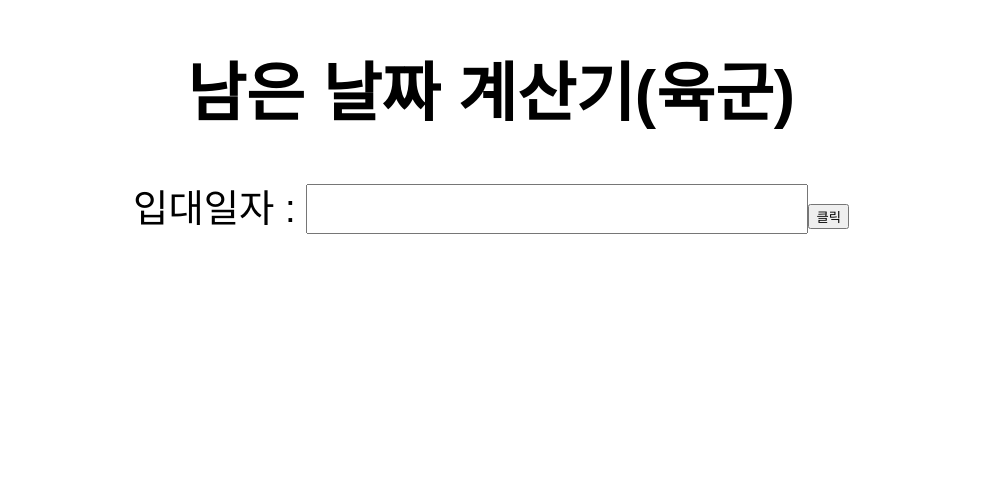
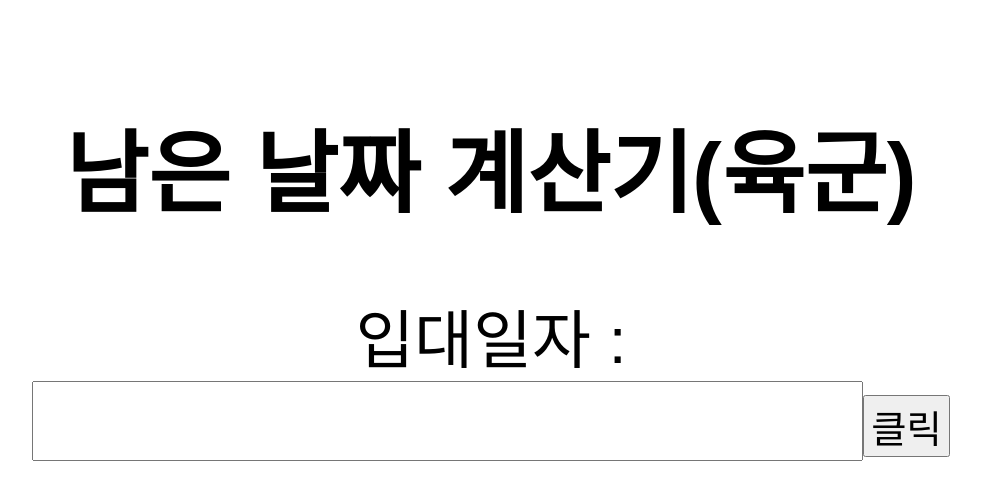
Before and after one commit to unbroken2650/army-calculator, a plain HTML site: page index.html in a window 1280 px wide. Shown: the part 211-710 px from the top of the page, without its empty margins (149-1130 px from the left). Drawn offline with Linux system fonts and the light colour scheme; a web font is replaced by a local one.

Commit message:
Update main.css

```diff
--- a/main.css
+++ b/main.css
@@ -1,14 +1,26 @@
 * {
   font-family: "Yeon Sung", sans-serif;
 }
+html {
+    margin-top:20%;
+    margin-bottom:20%;
+    margin-left:5%;
+    margin-right:5%;
+}
 .title {
-  margin-top: 20%;
+  margin:5%;
+  font-size: 7vw;
+}
+p {
+    margin:5%;
+}
+p, input, .date, .percent{
   font-size: 5vw;
 }
-#input,
-#date {
+/*datepicker*/
+button{
   font-size: 3vw;
 }
-#button{
-  size: 30;
+ui-widget-content{
+    position: relative;
 }
```
